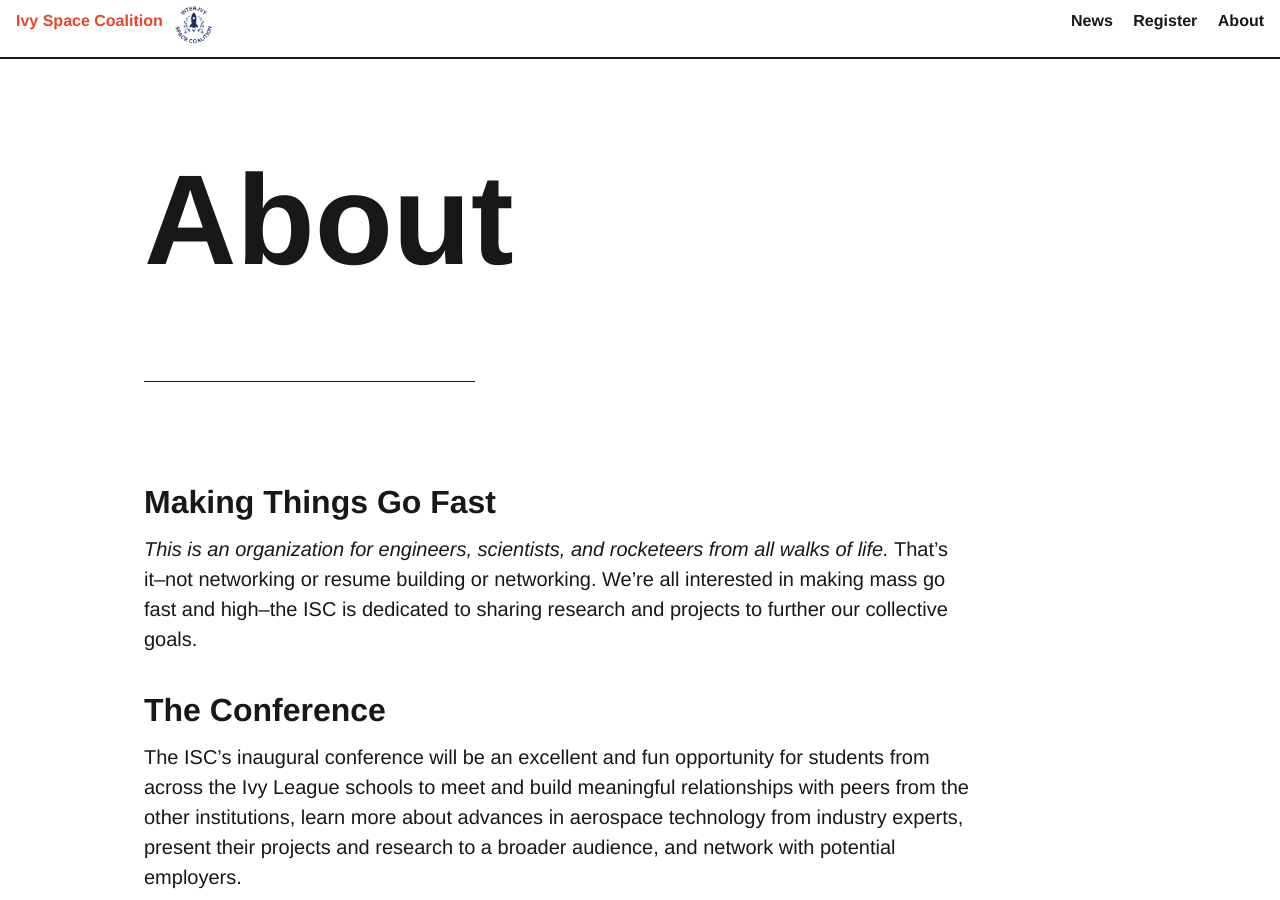
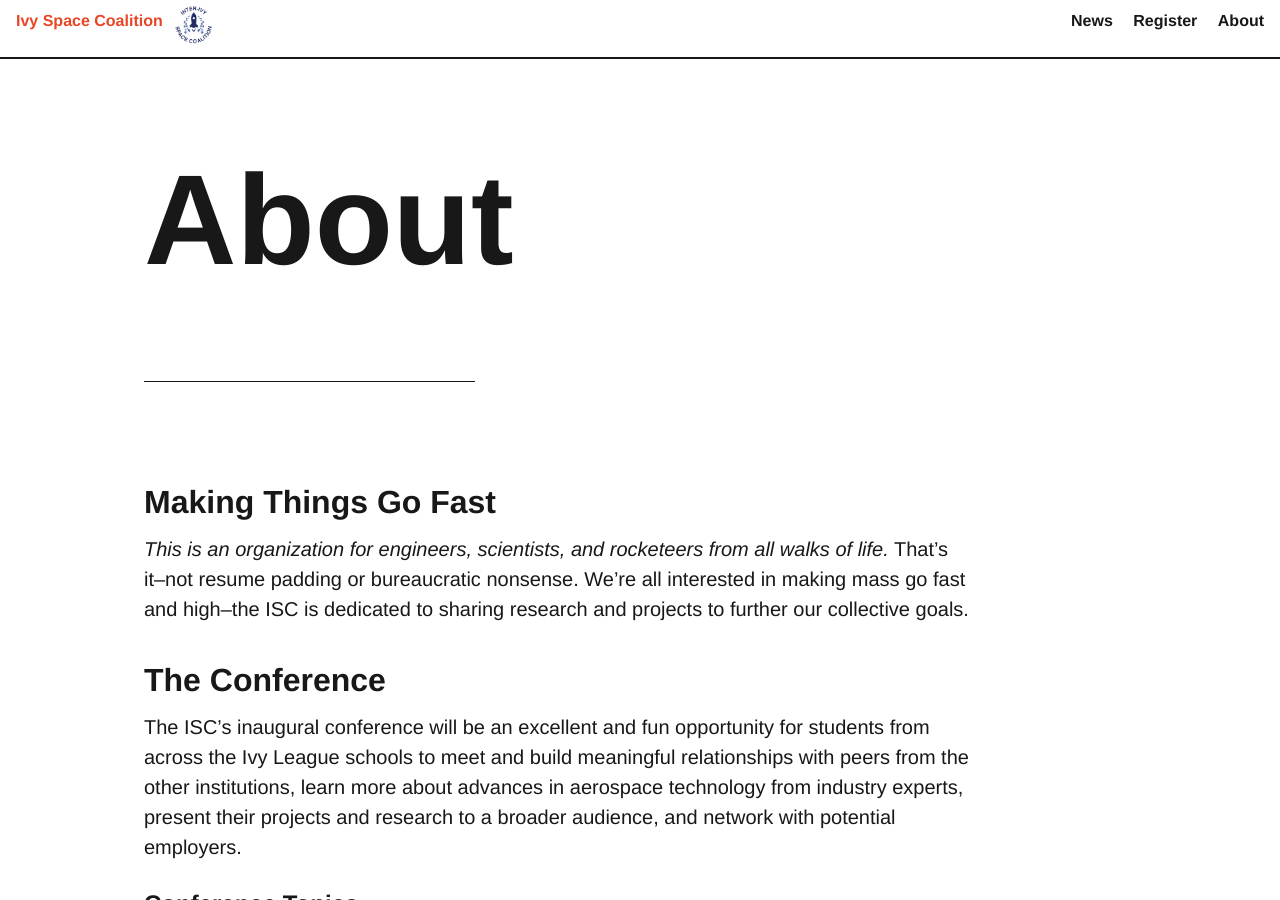
Before and after one commit to IvySpaceCoalition/Website, a Jekyll site: the page built from about.md, in a window 1280 px wide and 900 px high. Built offline with Jekyll 4.4.1, drawn with Linux system fonts in a browser that asks for light colours; nearby versions of some CDN libraries.

Commit message:
fix typo

```diff
--- a/about.md
+++ b/about.md
@@ -5,7 +5,7 @@
 ---
 
 ## Making Things Go Fast
-*This is an organization for engineers, scientists, and rocketeers from all walks of life.* That's it--not networking or resume building or networking. We're all interested in making mass go fast and high--the ISC is dedicated to sharing research and projects to further our collective goals.
+*This is an organization for engineers, scientists, and rocketeers from all walks of life.* That's it--not resume padding or bureaucratic nonsense. We're all interested in making mass go fast and high--the ISC is dedicated to sharing research and projects to further our collective goals.
 
 ## The Conference
 
```
